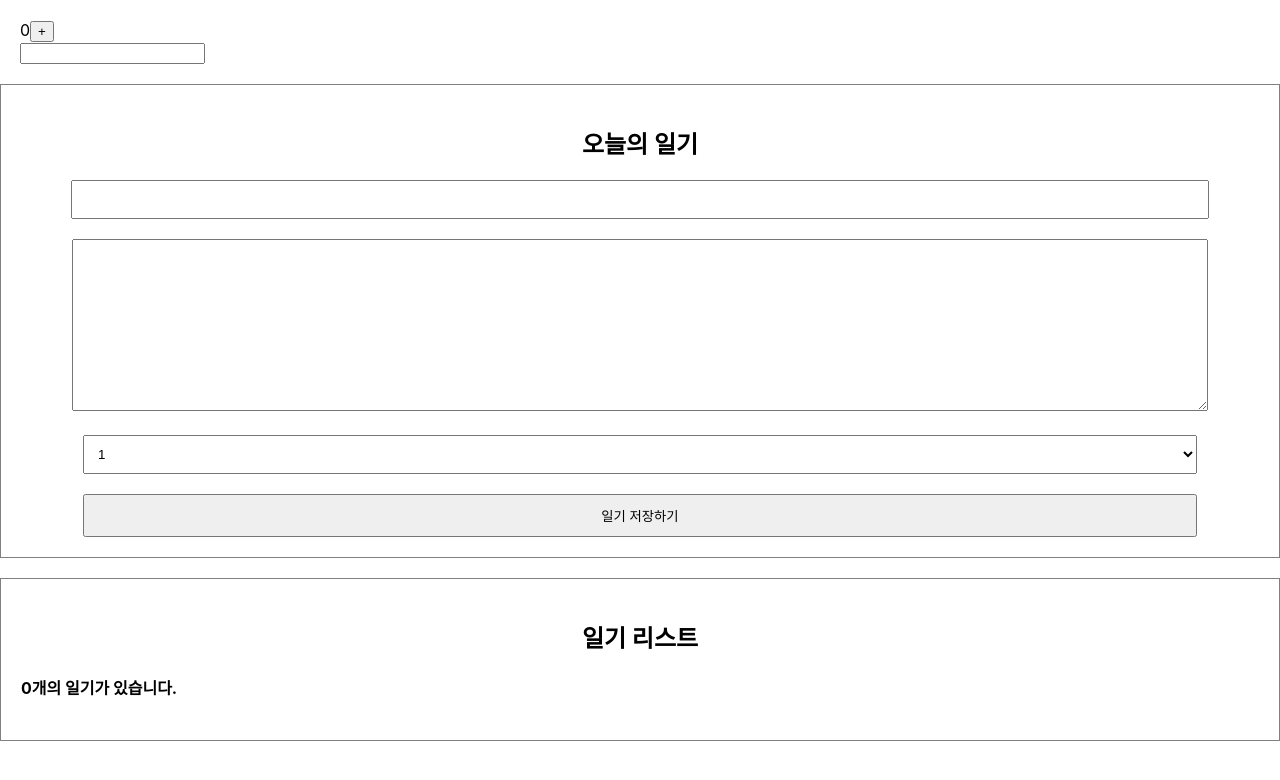
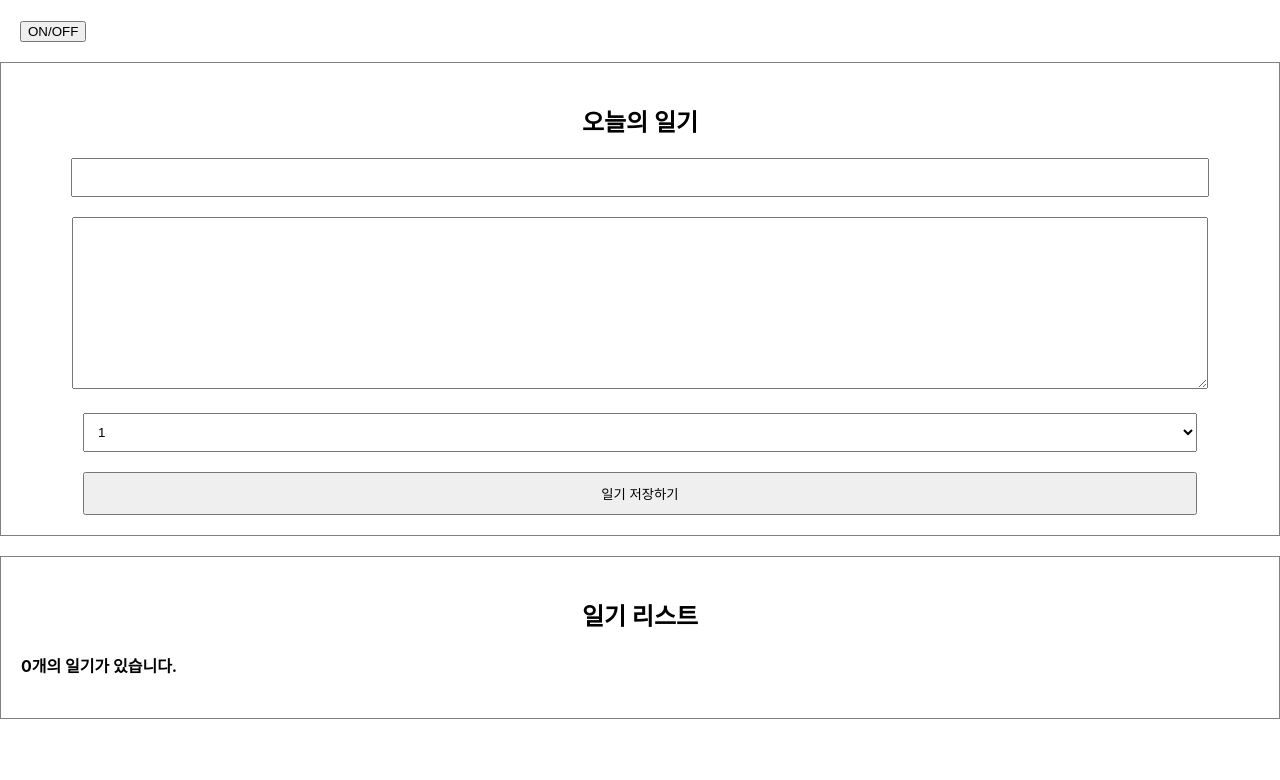
Before and after one commit to slackjawed12/react-rudiment, a React (Create React App) app in the folder simplediary/: page / in a window 1280 px wide. Shown: the top 780 px of the page. Built offline with nearby package versions, Linux system fonts and the light colour scheme.

Commit message:
feat(simplediary): unmount 시 나타나게 할 컴포넌트 추가

```diff
--- a/simplediary/src/LifeCycle.js
+++ b/simplediary/src/LifeCycle.js
@@ -1,39 +1,16 @@
 import React, { useEffect, useState } from "react";
 
+const UnmountTest = () => {
+  return <div>Unmount Testing Component</div>;
+};
 const LifeCycle = () => {
-  const [count, setCount] = useState(0);
-  const [text, setText] = useState("");
-
-  // dependency array에 있는 state가 변화하면 callback을 호출한다.
-  useEffect(() => {
-    console.log("mount!");
-  }, []);
-
-  useEffect(() => {
-    console.log("update!");
-  });
-
-  useEffect(() => {
-    console.log(`count is update : ${count}`);
-    if (count > 5) {
-      alert("count가 5를 넘었습니다. 따라서 1로 초기화합니다.");
-      setCount(1);
-    }
-  }, [count]);
-
-  useEffect(() => {
-    console.log(`text is update : ${text}`);
-  }, [text]);
+  const [isVisible, setIsVisible] = useState(false);
+  const toggle = () => setIsVisible(!isVisible);
 
   return (
     <div style={{ padding: 20 }}>
-      <div>
-        {count}
-        <button onClick={() => setCount(count + 1)}>+</button>
-      </div>
-      <div>
-        <input value={text} onChange={(e) => setText(e.target.value)} />
-      </div>
+      <button onClick={toggle}>ON/OFF</button>
+      {isVisible && <UnmountTest />}
     </div>
   );
 };
```
